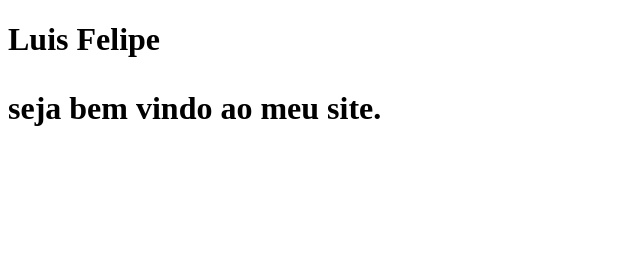
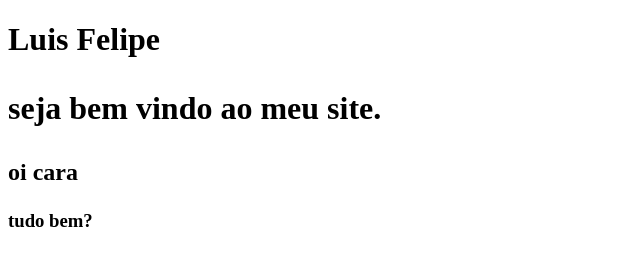
Before and after one commit to lfeliperdb/1151-luis-felipe, a plain HTML site: page ex001/index.html in a window 1280 px wide. Shown: the whole page, without its empty margins (0-640 px from the left). Drawn offline with Linux system fonts and the light colour scheme.

Commit message:
atualizado

```diff
--- a/ex001/index.html
+++ b/ex001/index.html
@@ -11,6 +11,12 @@
         <h1> Luis Felipe
             <p>seja bem vindo ao meu site.</p>
         </h1>
+        <h2>
+            <p>oi cara</p>
+        </h2>
+        <h3>
+            <p>tudo bem?</p>
+        </h3>
     </main>
 </body>
 </html>
```
